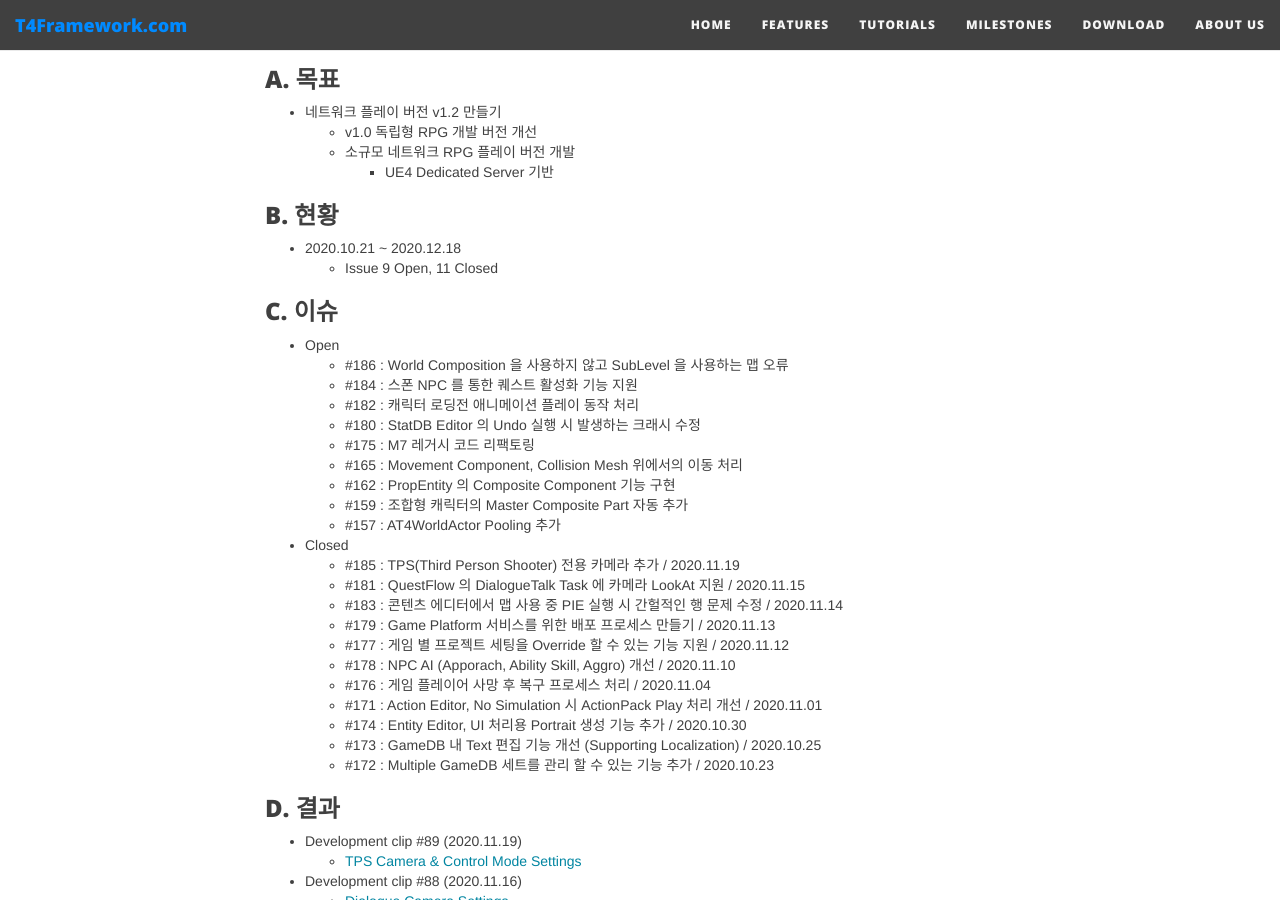
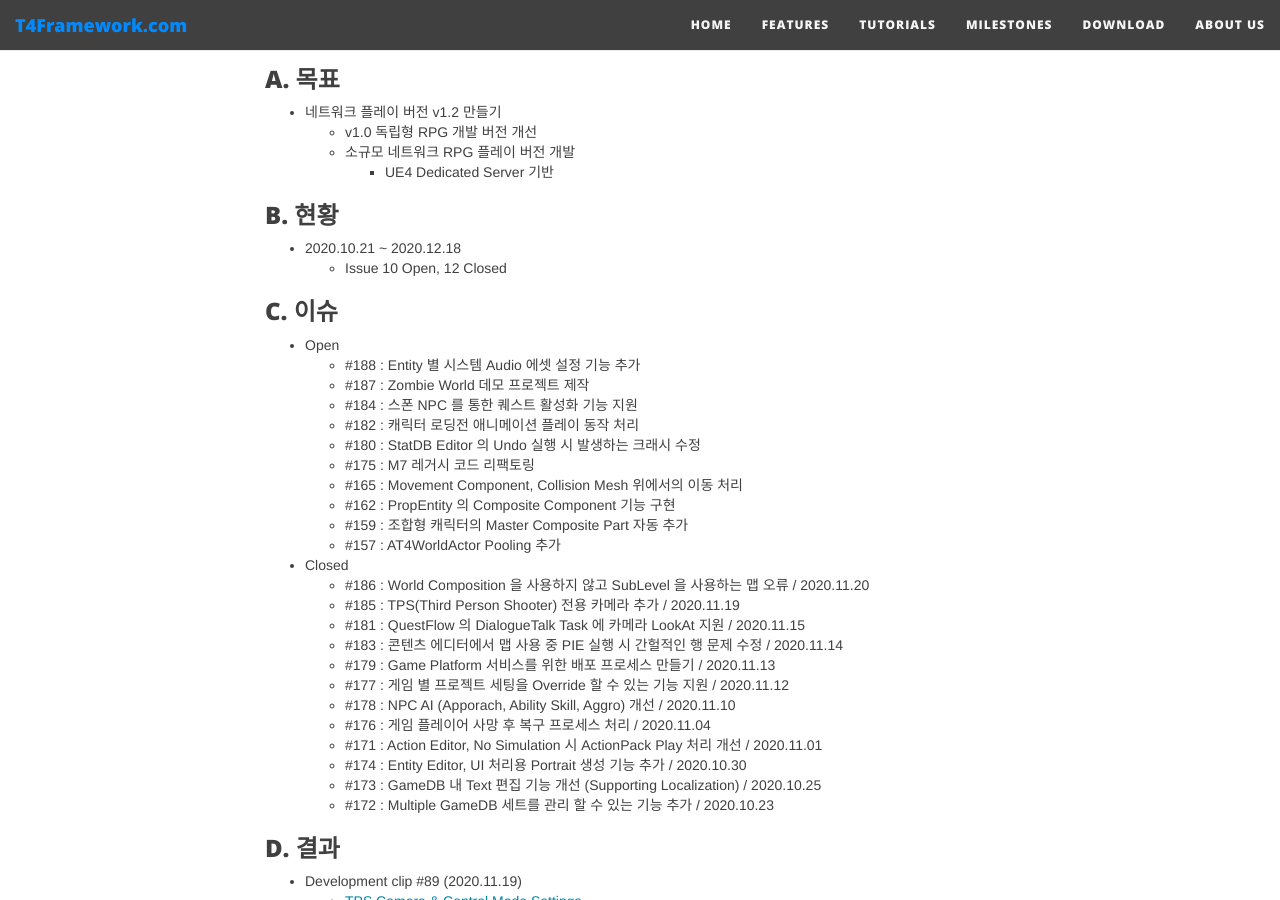
Before and after one commit to T4Framework/T4Framework_WebSite, a Jekyll site: the page built from docs/T4Framework_Milestone8_Achieved.md, in a window 1280 px wide and 900 px high, scrolled down 317 px. Built offline with Jekyll 4.4.1, drawn with Linux system fonts in a browser that asks for light colours; nearby versions of some CDN libraries.

Commit message:
Update T4Framework_Milestone8_Achieved.md

```diff
--- a/docs/T4Framework_Milestone8_Achieved.md
+++ b/docs/T4Framework_Milestone8_Achieved.md
@@ -15,12 +15,13 @@ subtitle: Milestone 8 (2020.10.21 ~ 2020.12.18)
 ### B. 현황
 
 - 2020.10.21 ~ 2020.12.18
-  - Issue 9 Open, 11 Closed
+  - Issue 10 Open, 12 Closed
 
 ### C. 이슈
 
 - Open
-  - #186 : World Composition 을 사용하지 않고 SubLevel 을 사용하는 맵 오류
+  - #188 : Entity 별 시스템 Audio 에셋 설정 기능 추가
+  - #187 : Zombie World 데모 프로젝트 제작
   - #184 : 스폰 NPC 를 통한 퀘스트 활성화 기능 지원
   - #182 : 캐릭터 로딩전 애니메이션 플레이 동작 처리
   - #180 : StatDB Editor 의 Undo 실행 시 발생하는 크래시 수정
@@ -31,6 +32,7 @@ subtitle: Milestone 8 (2020.10.21 ~ 2020.12.18)
   - #157 : AT4WorldActor Pooling 추가
 
 - Closed
+  - #186 : World Composition 을 사용하지 않고 SubLevel 을 사용하는 맵 오류 / 2020.11.20
   - #185 : TPS(Third Person Shooter) 전용 카메라 추가 / 2020.11.19
   - #181 : QuestFlow 의 DialogueTalk Task 에 카메라 LookAt 지원 / 2020.11.15
   - #183 : 콘텐츠 에디터에서 맵 사용 중 PIE 실행 시 간헐적인 행 문제 수정 / 2020.11.14
```
